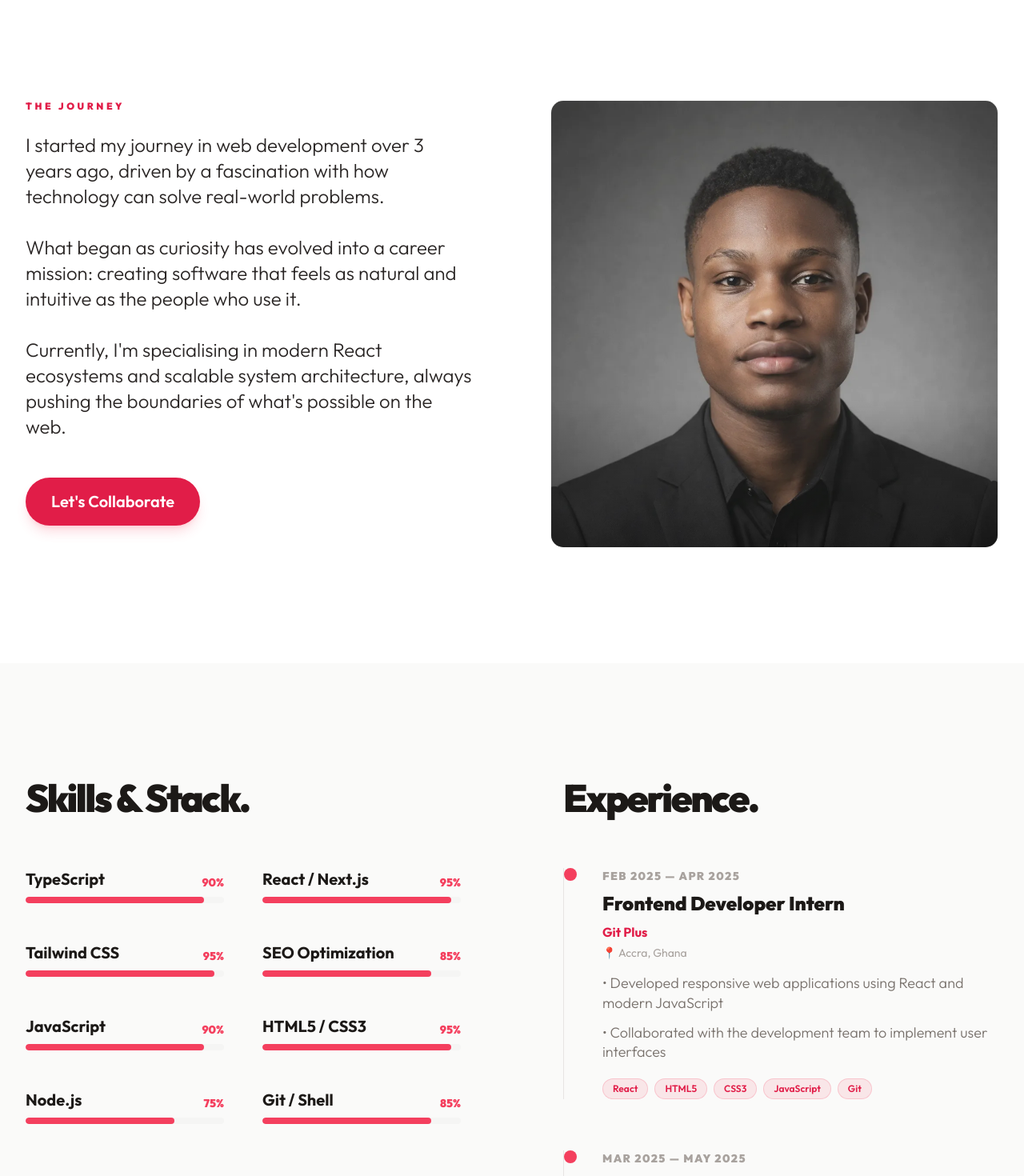
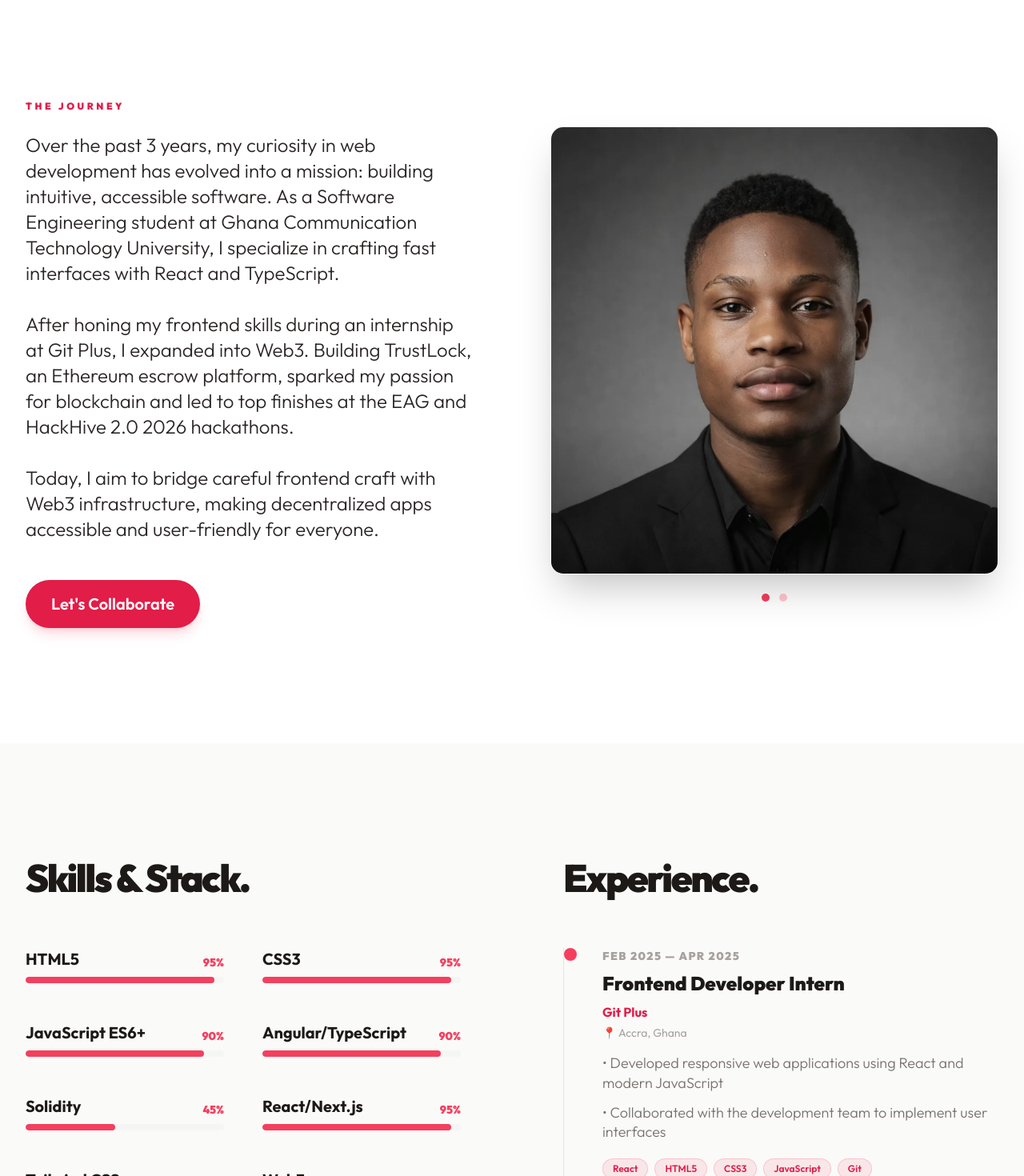
Before and after one commit to Bryt19/Portfolio, a React (Vite) app: page /about in a window 1280 px wide. Shown: the part 700-2170 px from the top of the page at 80% size. Built offline with nearby package versions, Linux system fonts and the light colour scheme.

Commit message:
feat: updated pages with more info

```diff
--- a/src/pages/About.tsx
+++ b/src/pages/About.tsx
@@ -1,6 +1,5 @@
-import React from "react";
-import { motion, useInView } from "framer-motion";
-import { useRef } from "react";
+import React, { useRef, useState, useEffect } from "react";
+import { motion, AnimatePresence, useInView, useReducedMotion } from "framer-motion";
 import Button from "../components/Button";
 import HackathonAchievement from "../components/HackathonAchievement";
 
@@ -61,14 +60,23 @@ const AnimatedSection: React.FC<{
 
 /* ─── Data ────────────────────────────────────────────────────────── */
 const skills = [
-  { name: "TypeScript", level: 90, category: "frontend" },
-  { name: "React / Next.js", level: 95, category: "frontend" },
-  { name: "Tailwind CSS", level: 95, category: "frontend" },
-  { name: "SEO Optimization", level: 85, category: "tools" },
-  { name: "JavaScript", level: 90, category: "frontend" },
-  { name: "HTML5 / CSS3", level: 95, category: "frontend" },
-  { name: "Node.js", level: 75, category: "backend" },
-  { name: "Git / Shell", level: 85, category: "tools" },
+  // Languages
+  { name: "HTML5", level: 95, category: "languages", learning: false },
+  { name: "CSS3", level: 95, category: "languages", learning: false },
+  { name: "JavaScript ES6+", level: 90, category: "languages", learning: false },
+  { name: "Angular/TypeScript", level: 90, category: "languages", learning: false },
+  { name: "Solidity", level: 45, category: "languages", learning: true },
+  // Frontend
+  { name: "React/Next.js", level: 95, category: "frontend", learning: false },
+  { name: "Tailwind CSS", level: 95, category: "frontend", learning: false },
+  // Web3
+  { name: "Web3", level: 72, category: "web3", learning: false },
+  { name: "ethers.js", level: 70, category: "web3", learning: false },
+  // Backend & Databases
+  { name: "PostgreSQL", level: 78, category: "backend", learning: false },
+  // Tools
+  { name: "Git", level: 88, category: "tools", learning: false },
+  { name: "GitHub", level: 88, category: "tools", learning: false },
 ];
 
 const experiences = [
@@ -154,6 +162,16 @@ const education = [
 const About: React.FC = () => {
   const heroRef = useRef(null);
   const heroInView = useInView(heroRef, { once: true });
+  const shouldReduceMotion = useReducedMotion();
+  const [currentImageIndex, setCurrentImageIndex] = useState(0);
+
+  useEffect(() => {
+    if (shouldReduceMotion) return;
+    const interval = setInterval(() => {
+      setCurrentImageIndex((prev) => (prev === 0 ? 1 : 0));
+    }, 3000);
+    return () => clearInterval(interval);
+  }, [shouldReduceMotion]);
 
   return (
     <div className="min-h-screen bg-white dark:bg-dark-950 overflow-x-hidden">
@@ -199,7 +217,7 @@ const About: React.FC = () => {
       {/* ── Bio ── */}
       <section className="section-padding">
         <div className="container-custom">
-          <div className="grid grid-cols-1 lg:grid-cols-2 gap-24 items-start">
+          <div className="grid grid-cols-1 lg:grid-cols-2 gap-24 items-center">
             <motion.div
               initial="hidden"
               whileInView="visible"
@@ -213,19 +231,13 @@ const About: React.FC = () => {
                 </h2>
                 <div className="space-y-8 text-xl md:text-2xl text-dark-800 dark:text-dark-200 leading-relaxed font-light">
                   <p>
-                    I started my journey in web development over 3 years ago,
-                    driven by a fascination with how technology can solve
-                    real-world problems.
+                    Over the past 3 years, my curiosity in web development has evolved into a mission: building intuitive, accessible software. As a Software Engineering student at Ghana Communication Technology University, I specialize in crafting fast interfaces with React and TypeScript.
                   </p>
                   <p>
-                    What began as curiosity has evolved into a career mission:
-                    creating software that feels as natural and intuitive as the
-                    people who use it.
+                    After honing my frontend skills during an internship at Git Plus, I expanded into Web3. Building TrustLock, an Ethereum escrow platform, sparked my passion for blockchain and led to top finishes at the EAG and HackHive 2.0 2026 hackathons.
                   </p>
                   <p>
-                    Currently, I'm specialising in modern React ecosystems and
-                    scalable system architecture, always pushing the boundaries
-                    of what's possible on the web.
+                    Today, I aim to bridge careful frontend craft with Web3 infrastructure, making decentralized apps accessible and user-friendly for everyone.
                   </p>
                 </div>
               </div>
@@ -246,21 +258,56 @@ const About: React.FC = () => {
               </motion.div>
             </motion.div>
 
+              <div className="flex flex-col items-center gap-6">
                 <motion.div
                   initial="hidden"
                   whileInView="visible"
                   viewport={{ once: true, margin: "-80px" }}
                   variants={scaleIn}
-              className="relative aspect-square rounded-[1rem] overflow-hidden bg-dark-50 dark:bg-dark-900 border border-dark-100 dark:border-dark-800"
+                  className="relative aspect-square w-full max-w-sm mx-auto lg:max-w-none rounded-[1rem] overflow-hidden bg-dark-50 dark:bg-dark-900 border border-dark-100 dark:border-dark-800 shadow-2xl"
                 >
+                  {/* Static base image — stays visible during crossfades */}
                   <img
                     src="/img/333.webp"
-                alt="Bright Akoto"
-                className="w-full h-full object-cover opacity-90 hover:scale-105 transition-transform duration-700"
+                    alt="Bright Akoto Casual"
+                    className="absolute inset-0 w-full h-full object-cover z-0"
                   />
+                  <AnimatePresence mode="wait">
+                    <motion.img
+                      key={currentImageIndex}
+                      src={currentImageIndex === 1 ? "/img/proff.webp" : "/img/333.webp"}
+                      alt={
+                        currentImageIndex === 1
+                          ? "Bright Akoto Professional"
+                          : "Bright Akoto Casual"
+                      }
+                      initial={{ opacity: 0, scale: 1.06 }}
+                      animate={{ opacity: 1, scale: 1 }}
+                      exit={{ opacity: 0, scale: 0.94 }}
+                      transition={{ duration: 0.8, ease: "easeInOut" }}
+                      className="absolute inset-0 w-full h-full object-cover z-10"
+                    />
+                  </AnimatePresence>
                   {/* Decorative accent */}
-              <div className="absolute bottom-0 left-0 right-0 h-1/3 bg-gradient-to-t from-black/40 to-transparent pointer-events-none" />
+                  <div className="absolute bottom-0 left-0 right-0 h-1/3 bg-gradient-to-t from-black/40 to-transparent pointer-events-none z-20" />
                 </motion.div>
+
+                {/* Progress Dots */}
+                {!shouldReduceMotion && (
+                  <div className="flex gap-3 items-center">
+                    <motion.div
+                      animate={{ opacity: currentImageIndex === 0 ? 1 : 0.3 }}
+                      transition={{ duration: 0.5 }}
+                      className="w-2.5 h-2.5 rounded-full bg-primary-500"
+                    />
+                    <motion.div
+                      animate={{ opacity: currentImageIndex === 1 ? 1 : 0.3 }}
+                      transition={{ duration: 0.5 }}
+                      className="w-2.5 h-2.5 rounded-full bg-primary-500"
+                    />
+                  </div>
+                )}
+              </div>
             </div>
           </div>
       </section>
--- a/src/pages/Home.tsx
+++ b/src/pages/Home.tsx
@@ -41,7 +41,7 @@ const Home: React.FC = () => {
     <div className="min-h-screen bg-white dark:bg-dark-950">
       {/* Hero Section */}
       <MinimalistHero
-        titleH1="Bright Akoto | Frontend Developer & Software Engineer"
+        titleH1="Bright Akoto | Software Engineer & Web3 Developer"
         mainText={<>I'm <span className="font-bold text-dark-900 dark:text-white">Bright Akoto</span>, a developer focused on blending modern performance with a warm, intuitive user experience. Delivering digital products that feel as good as they work.</>}
         readMoreLink="/about"
         imageSrc="/img/11.webp"
@@ -63,7 +63,7 @@ const Home: React.FC = () => {
               { number: 30, suffix: "+", label: "Projects Completed" },
               { number: 3, suffix: "+", label: "Years Experience" },
               { number: 20, suffix: "+", label: "Happy Clients" },
-              { number: 100, suffix: "%", label: "Success Rate" },
+              { number: 99, suffix: "%", label: "Success Rate" },
             ].map((stat, index) => (
               <motion.div
                 key={index}
@@ -100,11 +100,10 @@ const Home: React.FC = () => {
             </p>
           </div>
 
-          <div className="grid grid-cols-1 md:grid-cols-2 gap-x-20 gap-y-16">
-            {[
+          <div className="grid grid-cols-1 md:grid-cols-2 gap-x-20 gap-y-16">              {[
               {
-                title: "Frontend Development",
-                description: "Crafting beautiful, responsive, and intuitive interfaces using modern React ecosystems.",
+                title: "Software Engineering",
+                description: "Building reliable, well-structured software systems with clean code and thoughtful architecture.",
                 step: "01"
               },
               {
@@ -118,8 +117,8 @@ const Home: React.FC = () => {
                 step: "03"
               },
               {
-                title: "System Architecture",
-                description: "Planning and implementing robust foundations for long-term scalability and efficiency.",
+                title: "Web3 Development",
+                description: "Developing decentralized applications on modern blockchain platforms and smart-contract ecosystems.",
                 step: "04"
               },
             ].map((skill, index) => (
@@ -231,7 +230,7 @@ const Home: React.FC = () => {
             <h3 className="text-4xl md:text-6xl font-black text-dark-900 dark:text-white tracking-tighter">Selected Projects.</h3>
           </div>
 
-          <div className="grid grid-cols-1 gap-32">
+          <div className="grid grid-cols-1 md:grid-cols-2 gap-x-12 gap-y-24">
             {[
               {
                 title: "TradeLens",
@@ -256,6 +255,17 @@ const Home: React.FC = () => {
                 link: "/projects"
               },
               {
+                title: "TrustLock (WeWire)",
+                description: "TrustLock rebuilt using WeWire's sandbox as the transactional rails for escrow payments.",
+                image: "/img/trustlockhq.webp",
+                tags: ["Escrow", "Web3"],
+                technologies: ["React", "TypeScript", "WeWire", "Sandbox"],
+                year: "2026",
+                liveUrl: "https://trustlockhq.vercel.app/",
+                githubUrl: "https://github.com/Bryt19/Wewire",
+                link: "/projects"
+              },
+              {
                 title: "Lumina Support",
                 description: "Customer support platform with ticketing, live chat, and a knowledge base.",
                 image: "/img/lumina.webp",
@@ -265,7 +275,7 @@ const Home: React.FC = () => {
                 liveUrl: "https://lumina-help.vercel.app/",
                 githubUrl: "https://github.com/Bryt19/Lumina",
                 link: "/projects"
-              }
+              },
             ].map((project, index) => (
               <motion.div
                 key={index}
@@ -273,13 +283,13 @@ const Home: React.FC = () => {
                 whileInView={{ opacity: 1, y: 0 }}
                 transition={{ duration: 0.8 }}
                 viewport={{ once: true }}
-                className="group cursor-pointer grid grid-cols-1 lg:grid-cols-2 gap-12 items-center"
+                className="group cursor-pointer"
                 onClick={() => window.location.href = project.link}
               >
-                <div className="relative aspect-video rounded-[1.5rem] overflow-hidden bg-dark-100 dark:bg-dark-900 mx-auto w-full max-w-[500px]">
+                <div className="relative aspect-video rounded-[1.5rem] overflow-hidden bg-dark-100 dark:bg-dark-900 w-full">
                   <img src={project.image} alt={project.title} className="w-full h-full object-cover group-hover:scale-105 group-hover:-rotate-1 transition-all duration-700 opacity-90 group-hover:opacity-100" loading="lazy" />
                 </div>
-                <div className="md:px-4">
+                <div className="mt-6 md:mt-8">
                   <div className="flex flex-wrap items-center gap-4 mb-4">
                     {project.tags.map(tag => (
                       <span key={tag} className="text-[10px] uppercase tracking-[0.2em] font-black text-primary-500">{tag}</span>
@@ -288,13 +298,13 @@ const Home: React.FC = () => {
                       <span className="text-[10px] uppercase tracking-[0.2em] font-black text-dark-400 dark:text-dark-600">{project.year}</span>
                     )}
                   </div>
-                  <h4 className="text-4xl md:text-5xl font-black mb-4 text-dark-900 dark:text-white group-hover:translate-x-4 transition-transform duration-500">{project.title}</h4>
-                  <p className="text-dark-500 dark:text-dark-400 text-lg font-light mb-6 max-w-md">
+                  <h4 className="text-3xl md:text-4xl font-black mb-3 text-dark-900 dark:text-white group-hover:translate-x-4 transition-transform duration-500 tracking-tighter">{project.title}</h4>
+                  <p className="text-dark-500 dark:text-dark-400 text-base md:text-lg font-light mb-5 max-w-md">
                     {project.description}
                   </p>
-                  <div className="flex flex-wrap gap-3 mb-8">
+                  <div className="flex flex-wrap gap-3 mb-6">
                     {project.technologies.map(tech => (
-                      <span key={tech} className="px-3.5 py-1.5 bg-white dark:bg-dark-800 border border-dark-200 dark:border-dark-700 text-[10px] font-black uppercase tracking-[0.2em] text-dark-600 dark:text-dark-300 rounded-full">
+                      <span key={tech} className="px-3 py-1.5 bg-white dark:bg-dark-800 border border-dark-200 dark:border-dark-700 text-[10px] font-black uppercase tracking-[0.2em] text-dark-600 dark:text-dark-300 rounded-full">
                         {tech}
                       </span>
                     ))}
@@ -322,7 +332,7 @@ const Home: React.FC = () => {
                         View Code <ExternalLink className="w-4 h-4" />
                       </a>
                     )}
-                    <ArrowRight className="w-6 h-6 text-dark-900 dark:text-white group-hover:translate-x-4 transition-transform duration-300" />
+                    <ArrowRight className="w-5 h-5 text-dark-900 dark:text-white group-hover:translate-x-4 transition-transform duration-300" />
                   </div>
                 </div>
               </motion.div>
@@ -331,22 +341,26 @@ const Home: React.FC = () => {
 
           <div className="mt-20 flex justify-center">
             <Button variant="outline" href="/projects" className="border-dark-900 dark:border-white text-dark-900 dark:text-white hover:bg-dark-900 dark:hover:bg-white hover:text-white dark:hover:text-dark-900">
-              View All Works
+              View All Projects
             </Button>
           </div>
         </div>
       </section>
 
       {/* GitHub */}
-      <GitHubSection />
+      <GitHubSection />      {/* Call to Action */}
+      <section className="section-padding relative overflow-hidden bg-white dark:bg-dark-950 border-t border-dark-100 dark:border-dark-800">
+        {/* Background treatment */}
+        <div className="absolute inset-0 pointer-events-none overflow-hidden" aria-hidden="true">
+          <div className="absolute -top-40 -right-40 w-96 h-96 rounded-full bg-primary-500/10 blur-3xl" />
+          <div className="absolute -bottom-40 -left-40 w-96 h-96 rounded-full bg-secondary-500/10 blur-3xl" />
+        </div>
 
-      {/* Call to Action */}
-      <section className="section-padding">
-        <div className="container-custom text-center">
+        <div className="container-custom text-center relative">
           <motion.div
             initial={{ opacity: 0, y: 20 }}
             whileInView={{ opacity: 1, y: 0 }}
-            transition={{ duration: 0.6 }}
+            transition={{ duration: 0.8, ease: "easeOut" }}
             viewport={{ once: true }}
           >
             <div className="inline-flex items-center gap-2.5 px-5 py-2.5 rounded-full border border-green-500/30 bg-green-500/10 mb-10">
@@ -358,17 +372,26 @@ const Home: React.FC = () => {
                 Available for new projects
               </span>
             </div>
-            <h2 className="text-4xl md:text-7xl font-black mb-8 leading-tight tracking-tighter text-dark-900 dark:text-white">
-              Let's create <br className="md:hidden" />
-              <span className="text-primary-500 hover:text-dark-900 dark:hover:text-white transition-colors duration-500 inline-block hover:scale-105">together.</span>
+
+            <h2 className="text-4xl md:text-7xl font-black mb-6 leading-tight tracking-tighter text-dark-900 dark:text-white">
+              Let's build products that <br className="hidden md:block" />
+              <span className="relative inline-block">
+                <span className="text-primary-500">web</span>
+                <span className="text-dark-400 dark:text-dark-600"> and </span>
+                <span className="text-secondary-500">Web3</span>
+                <span className="text-dark-400 dark:text-dark-600"> users love</span>
+              </span>
             </h2>
-            <p className="max-w-lg mx-auto text-lg md:text-xl text-dark-500 dark:text-dark-400 font-light leading-relaxed mb-14 px-4">
-              Got a project in mind? I'd love to build something great with you.
+
+            <p className="max-w-xl mx-auto text-lg md:text-xl text-dark-500 dark:text-dark-400 font-light leading-relaxed mb-12 px-4">
+              From responsive web apps to decentralized experiences — I turn ambitious ideas into polished products that move fast and feel human.
             </p>
-            <div className="flex flex-col sm:flex-row gap-6 justify-center px-4">
+
+            <div className="flex flex-col sm:flex-row items-center justify-center gap-6">
               <Button variant="primary" size="lg" href="/contact" className="px-14 py-5 text-lg rounded-full shadow-lg shadow-primary-500/20 hover:shadow-primary-500/40 hover:-translate-y-1 transition-all">
-                Work With Me
+                Let's work together
               </Button>
+
               <Button variant="secondary" size="lg" onClick={handleDownloadResume} className="px-10 py-5 text-lg rounded-full bg-transparent border-2 border-dark-900 dark:border-white hover:bg-dark-900 dark:hover:bg-white hover:text-white dark:hover:text-dark-900 transition-colors flex items-center justify-center">
                 <Download className="mr-2 w-5 h-5" />
                 Download Resume
--- a/src/pages/Projects.tsx
+++ b/src/pages/Projects.tsx
@@ -15,6 +15,53 @@ const Projects: React.FC = () => {
   const [selectedProject, setSelectedProject] = useState<Project | null>(null);
 
   const projects: Project[] = [
+    {
+      id: "all",
+      title: "TrustLock (WeWire Version)",
+      description:
+        "TrustLock rebuilt on WeWire's sandbox as its transactional rails. An on-chain escrow and reputation platform for rentals, verified deliveries and freelance transactions, where funds are held until agreed conditions are met.",
+      longDescription:
+        "TrustLock (WeWire Version) is a team-built edition of the TrustLock escrow and reputation platform that uses WeWire's sandbox as its transactional rails for escrow payments. It supports rentals, verified deliveries and freelance transactions, and its flows hold funds until agreed conditions are met.",
+      image: "/img/trustlockhq.webp",
+      technologies: [
+        "React",
+        "TypeScript",
+        "Tailwind CSS",
+        "Local Fiat Payments",
+        "Stablecoins",
+        "WeWire Sandbox"
+      ],
+      githubUrl: "https://github.com/Bryt19/Wewire",
+      liveUrl: "https://trustlockhq.vercel.app/",
+      featured: true,
+      collaborators: ["Team Project"],
+      year: "2026",
+    },
+    {
+      id: "0",
+      title: "TrustLock (EAG Version)",
+      description:
+        "On-chain escrow and reputation platform for rentals, verified deliveries, and freelance transactions. Smart-contract flows hold funds until agreed conditions are met.",
+      longDescription:
+        "An Ethereum-powered escrow platform that makes peer-to-peer transactions safer — funds stay locked in smart contracts until both parties' agreed conditions are met. Built and presented for the EAG Hackathon 2026.",
+      image: "/img/trust1.webp",
+      technologies: [
+        "React",
+        "TypeScript",
+        "Tailwind CSS",
+        "Ethereum",
+        "Ethers.js",
+        "Hardhat",
+        "Meta Mask",
+        "Smart Contracts"
+      ],
+      githubUrl: "https://github.com/Bryt19/TrustLock",
+      liveUrl: "https://trust-lock-seven.vercel.app/",
+      featured: true,
+      collaborators: ["Team Project"],
+      year: "2026",
+    },
+
     {
       id: "1",
       title: "TradeLens",
@@ -186,7 +233,7 @@ const Projects: React.FC = () => {
       image: "/img/klavora.webp",
       technologies: ["React", "TypeScript", "Tailwind CSS", "Next.js", "PostgreSQL","Supabase", "Node.js", "Prisma","Vercel","Railway", "Local Storage","HTML5"],
       githubUrl: "https://github.com/richkid2xi/Klavora/tree/develop",
-      liveUrl: "https://klavora.vercel.app/",
+      liveUrl: "https://klavora.store/",
       featured: false,
       collaborators: ["Team Project"],
       year: "2026",
@@ -225,6 +272,7 @@ const Projects: React.FC = () => {
 
   const categories = [
     { id: "all", name: "All Projects" },
+    { id: "web3", name: "Web3" },
     { id: "frontend", name: "Frontend" },
     { id: "backend", name: "Backend" },
     { id: "fullstack", name: "Full Stack" },
@@ -266,6 +314,19 @@ const Projects: React.FC = () => {
             ["Node.js", "PostgreSQL", "MongoDB"].includes(tech)
           );
           if (!(hasFrontend && hasBackend)) return false;
+        }
+        if (filter === "web3") {
+          const hasWeb3 = project.technologies.some(
+            (tech) =>
+              ["Solidity", "ethers.js", "Ethereum", "Smart Contracts", "Polygon", "WeWire", "Stablecoins", "Crypto", "CryptoWallets", ].some((keyword) =>
+                tech.toLowerCase().includes(keyword.toLowerCase())
+              )
+          );
+          if (!hasWeb3) return false;
+        }
+        if (filter === "collab") {
+          if (!project.collaborators || project.collaborators.length === 0)
+            return false;
         }
       }
 
```
Lines whose indentation alone changed are shown as unchanged.
